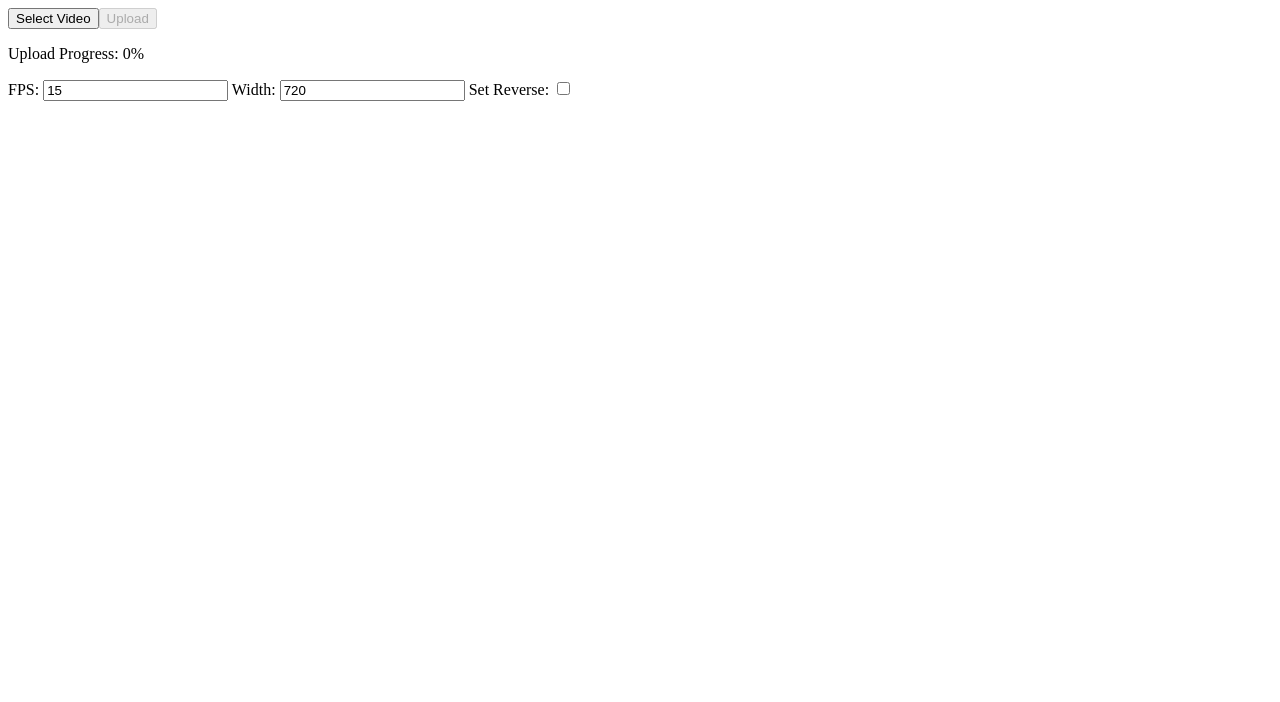
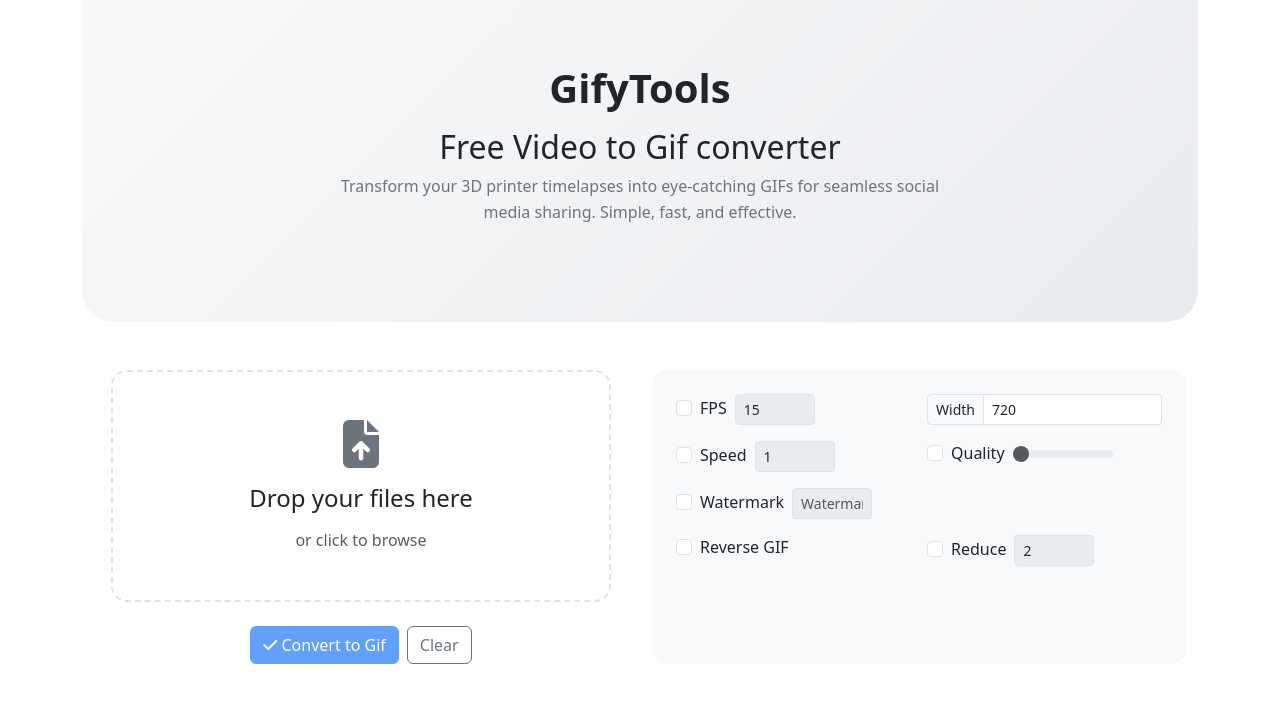
Before and after one commit to sadrirammal/Gifytools, an Angular app in the folder web/: page / in a window 1280 px wide. Shown: the top 702 px of the page. Built offline with nearby package versions, Linux system fonts and the light colour scheme.

Commit message:
implemented

```diff
--- a/web/angular.json
+++ b/web/angular.json
@@ -32,9 +32,11 @@
               }
             ],
             "styles": [
-              "src/styles.scss"
+              "src/styles.scss",
+              "node_modules/bootstrap/dist/css/bootstrap.min.css",
+              "node_modules/@fortawesome/fontawesome-free/css/all.min.css"
             ],
-            "scripts": [],
+            "scripts": ["node_modules/bootstrap/dist/js/bootstrap.bundle.min.js"],
             "server": "src/main.server.ts",
             "prerender": true,
             "ssr": {
--- a/web/package.json
+++ b/web/package.json
@@ -21,6 +21,8 @@
     "@angular/platform-server": "^18.2.0",
     "@angular/router": "^18.2.0",
     "@angular/ssr": "^18.2.4",
+    "@fortawesome/fontawesome-free": "^6.7.2",
+    "bootstrap": "^5.3.3",
     "express": "^4.18.2",
     "rxjs": "~7.8.0",
     "tslib": "^2.3.0",
--- a/web/src/app/app.component.html
+++ b/web/src/app/app.component.html
@@ -1 +1,3 @@
-<app-video-upload></app-video-upload>
+<div class="container">
+    <app-video-upload></app-video-upload>
+</div>
--- a/web/src/app/video-upload/video-upload.component.html
+++ b/web/src/app/video-upload/video-upload.component.html
@@ -1,25 +1,146 @@
-<div class="upload-container">
-    <input type="file" (change)="onFileSelected($event)" #fileInput hidden />
-    <button (click)="fileInput.click()">Select Video</button>
-    <button (click)="onUpload()" [disabled]="!selectedFile">Upload</button>
+<div class="container-fluid p-0">
+    <!-- Hero Section -->
+    <div class="hero-section">
+        <div class="container">
+            <div class="text-center">
+                <h1 class="main-title">GifyTools</h1>
+                <h2>Free Video to Gif converter</h2>
+                <p class="subtitle">
+                    Transform your 3D printer timelapses into eye-catching GIFs
+                    for seamless social media sharing. Simple, fast, and effective.
+                </p>
+            </div>
+        </div>
+    </div>
 
-    <p *ngIf="uploadProgress >= 0">Upload Progress: {{ uploadProgress }}%</p>
-  </div>
+    <div *ngIf="generatedGifUrl" class="text-center my-4">
+        <img [src]="generatedGifUrl" alt="Generated GIF" class="generated-gif">
+    </div>
 
-  <!-- Optional: Additional Inputs -->
-  <div>
-    <label>
-      FPS:
-      <input type="number" [(ngModel)]="conversionOptions.Fps" />
-    </label>
-    <label>
-      Width:
-      <input type="number" [(ngModel)]="conversionOptions.Width" />
-    </label>
-    <label>
-      Set Reverse:
-      <input type="checkbox" [(ngModel)]="conversionOptions.SetReverse" />
-    </label>
-  </div>
+    <!-- Main Content Section -->
+    <div class="container">
+        <div class="row">
+            <!-- Upload Section -->
+            <div class="col-md-6">
+                <div class="upload-content">
 
-  <img *ngIf="generatedGifUrl" [src]="generatedGifUrl" alt="Generated GIF">
+                    <!-- Upload Zone -->
+                    <div *ngIf="!selectedFile" class="upload-zone text-center" (dragover)="onDragOver($event)" (drop)="onFileDropped($event)"
+                        (click)="fileInput.click()">
+                        <input #fileInput type="file" (change)="onFileSelected($event)" [hidden]="true"
+                            accept="video/*,image/*" multiple>
+                        <i class="fa-solid fa-file-arrow-up upload-icon"></i>
+                        <h4 class="mb-3">Drop your files here</h4>
+                        <p class="text-muted mb-0">or click to browse</p>
+                    </div>
+
+                    <!-- Already uploaded -->
+                    <div *ngIf="selectedFile" class="upload-zone text-center">
+                        <i class="fa-solid fa-file upload-icon"></i>
+                        <h4 class="mb-3">Ready to convert</h4>
+                        <p class="text-muted mb-0"></p>
+                    </div>
+
+                    <div class="text-center mt-4">
+                        <button class="btn btn-primary me-2" (click)="onUpload()" [disabled]="!selectedFile || isConverting">
+                            <span><i class="fa-solid fa-check"></i> Convert to Gif</span>
+                        </button>
+                        <button class="btn btn-outline-secondary" (click)="clearFile()">
+                            Clear
+                        </button>
+                    </div>
+                </div>
+            </div>
+
+            <!-- Options Section -->
+            <div class="col-md-6">
+                <div class="options-panel">
+                    <div class="row g-3">
+                        <!-- FPS -->
+                        <div class="col-md-6">
+                            <div class="d-flex align-items-center">
+                                <div class="form-check me-2">
+                                    <input class="form-check-input" type="checkbox" [(ngModel)]="options.SetFps" id="setFps">
+                                    <label class="form-check-label" for="setFps">FPS</label>
+                                </div>
+                                <input type="number" class="form-control form-control-sm" [(ngModel)]="options.Fps" min="1"
+                                    max="60" [disabled]="!options.SetFps">
+                            </div>
+                        </div>
+
+                        <!-- Width -->
+                        <div class="col-md-6">
+                            <div class="input-group input-group-sm">
+                                <span class="input-group-text">Width</span>
+                                <input type="number" class="form-control" [(ngModel)]="options.Width" min="1">
+                            </div>
+                        </div>
+
+                        <!-- Speed -->
+                        <div class="col-md-6">
+                            <div class="d-flex align-items-center">
+                                <div class="form-check me-2">
+                                    <input class="form-check-input" type="checkbox" [(ngModel)]="options.SetSpeed"
+                                        id="setSpeed">
+                                    <label class="form-check-label" for="setSpeed">Speed</label>
+                                </div>
+                                <input type="number" class="form-control form-control-sm"
+                                    [(ngModel)]="options.SpeedMultiplier" step="0.1" min="0.1"
+                                    [disabled]="!options.SetSpeed">
+                            </div>
+                        </div>
+
+                        <!-- Compression -->
+                        <div class="col-md-6">
+                            <div class="d-flex align-items-center">
+                                <div class="form-check me-2">
+                                    <input class="form-check-input" type="checkbox" [(ngModel)]="options.SetCompression"
+                                        id="setCompression">
+                                    <label class="form-check-label" for="setCompression">Quality</label>
+                                </div>
+                                <input type="range" class="form-range" [(ngModel)]="options.CompressionLevel" min="1"
+                                    max="10" [disabled]="!options.SetCompression">
+                            </div>
+                        </div>
+
+                        <!-- Watermark -->
+                        <div class="col-12">
+                            <div class="d-flex align-items-center">
+                                <div class="form-check me-2">
+                                    <input class="form-check-input" type="checkbox" [(ngModel)]="options.SetWatermark"
+                                        id="setWatermark">
+                                    <label class="form-check-label" for="setWatermark">Watermark</label>
+                                </div>
+                                <input type="text" class="form-control form-control-sm"
+                                    [(ngModel)]="options.WatermarkText" placeholder="Watermark text"
+                                    [disabled]="!options.SetWatermark">
+                            </div>
+                        </div>
+
+                        <!-- Reverse -->
+                        <div class="col-md-6">
+                            <div class="form-check">
+                                <input class="form-check-input" type="checkbox" [(ngModel)]="options.SetReverse"
+                                    id="setReverse">
+                                <label class="form-check-label" for="setReverse">Reverse GIF</label>
+                            </div>
+                        </div>
+
+                        <!-- Frame Reduction -->
+                        <div class="col-md-6">
+                            <div class="d-flex align-items-center">
+                                <div class="form-check me-2">
+                                    <input class="form-check-input" type="checkbox" [(ngModel)]="options.SetReduceFrames"
+                                        id="setReduceFrames">
+                                    <label class="form-check-label" for="setReduceFrames">Reduce</label>
+                                </div>
+                                <input type="number" class="form-control form-control-sm"
+                                    [(ngModel)]="options.FrameSkipInterval" min="2" [disabled]="!options.SetReduceFrames">
+                            </div>
+                        </div>
+                    </div>
+                </div>
+            </div>
+        </div>
+    </div>
+</div>
--- a/web/src/app/video-upload/video-upload.component.scss
+++ b/web/src/app/video-upload/video-upload.component.scss
@@ -0,0 +1,95 @@
+/* gify-tools.component.scss */
+.hero-section {
+    background: linear-gradient(135deg, #f8f9fa 0%, #e9ecef 100%);
+    padding: 4rem 0;
+    border-radius: 0 0 2rem 2rem;
+    margin-bottom: 3rem;
+  }
+
+  .upload-zone {
+    background-color: #fff;
+    border: 2px dashed #dee2e6;
+    border-radius: 1rem;
+    padding: 3rem;
+    transition: all 0.3s ease;
+    cursor: pointer;
+    max-width: 500px;
+    margin: 0 auto;
+
+    &:hover {
+      border-color: #0d6efd;
+      background-color: #f8f9fa;
+    }
+  }
+
+  .upload-icon {
+    font-size: 3rem;
+    color: #6c757d;
+    margin-bottom: 1rem;
+  }
+
+  .main-title {
+    font-weight: 700;
+    color: #212529;
+    margin-bottom: 1rem;
+  }
+
+  .subtitle {
+    color: #6c757d;
+    max-width: 600px;
+    margin: 0 auto 2rem auto;
+    line-height: 1.6;
+  }
+
+.conversion-options {
+    max-width: 800px;
+    margin: 0 auto;
+    padding: 2rem;
+    background-color: #f8f9fa;
+    border-radius: 1rem;
+}
+
+.option-group {
+    background-color: white;
+    padding: 1.5rem;
+    border-radius: 0.5rem;
+    margin-bottom: 1.5rem;
+    box-shadow: 0 2px 4px rgba(0,0,0,0.05);
+
+    h5 {
+        margin-bottom: 1rem;
+        color: #495057;
+    }
+
+    &:last-child {
+        margin-bottom: 0;
+    }
+}
+
+.form-range {
+    height: 1.5rem;
+    padding: 0;
+}
+
+.input-group {
+    max-width: 300px;
+}
+
+.options-panel {
+    background-color: #f8f9fa;
+    padding: 1.5rem;
+    border-radius: 1rem;
+    height: 100%;
+}
+
+.form-range {
+    width: 100px;
+}
+
+.input-group-sm {
+    width: auto;
+}
+
+.form-control-sm {
+    width: 80px;
+}
--- a/web/src/app/video-upload/video-upload.component.ts
+++ b/web/src/app/video-upload/video-upload.component.ts
@@ -17,7 +17,7 @@
   uploadProgress: number = 0;
 
   // Default Conversion Options (Match .NET Model)
-  conversionOptions: GifConversionOptions = {
+  options: GifConversionOptions = {
     SetFps: false,
     Fps: 15,
     Width: 720,
@@ -42,7 +42,13 @@
     FrameSkipInterval: 2
   };
 
+  isConverting: boolean = false;
+
   constructor(private videoUploadService: VideoUploadService) {}
+
+  clearFile() {
+    this.selectedFile = null;
+  }
 
   // Handle file selection
   onFileSelected(event: any) {
@@ -52,18 +58,35 @@
     }
   }
 
+  onFileDropped(event: DragEvent) {
+    event.preventDefault();
+    event.stopPropagation();
+    // Handle file drop here
+    const file = event.dataTransfer?.files[0];
+    if (file) {
+      this.selectedFile = file;
+    }
+  }
+
+  onDragOver(event: DragEvent) {
+    event.preventDefault();
+    event.stopPropagation();
+  }
+
   public generatedGifUrl: string = '';
   // Upload file to API
   onUpload() {
     if (!this.selectedFile) return;
+    this.isConverting = true;
+    this.options.VideoFile = this.selectedFile;
 
-    this.conversionOptions.VideoFile = this.selectedFile;
-
-    this.videoUploadService.videoToGif(this.conversionOptions).subscribe({
+    this.videoUploadService.videoToGif(this.options).subscribe({
       next: (blob) => {
         const objectURL = URL.createObjectURL(blob);
         this.generatedGifUrl = objectURL;
       },
-      error: () => console.log("Something went wrong")});
+        error: () => console.log("Something went wrong"),
+        complete: () => this.isConverting = false
+      });
   }
 }
```
Also changed, not shown: 1 other file (tests, documents, lock files or other folders).
